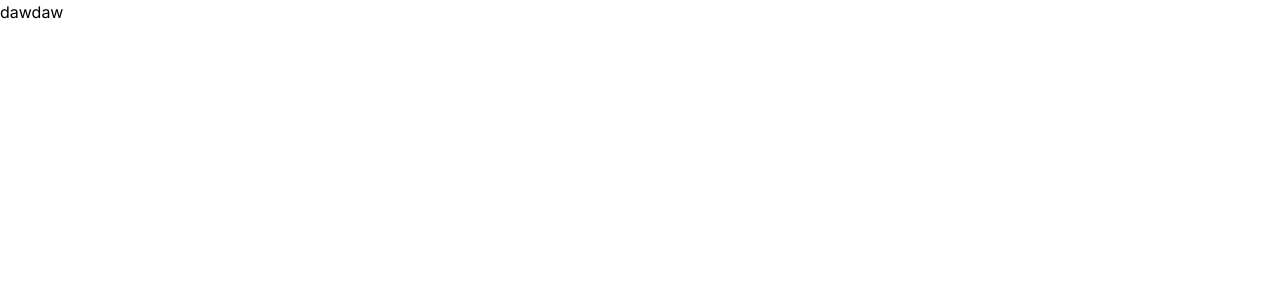
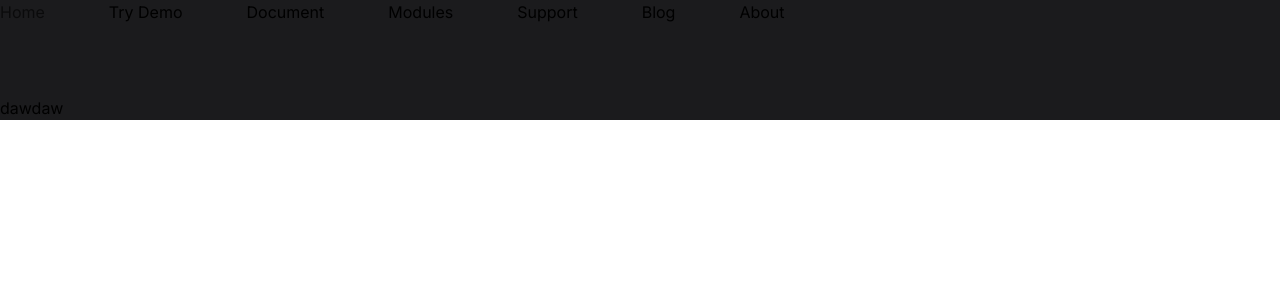
Before and after one commit to alialahverdi/hybridteams, a Next.js app: page / in a window 1280 px wide. Shown: the top 300 px of the page. Built offline with nearby package versions, Linux system fonts and the light colour scheme.

Commit message:
Added applayout

```diff
--- /dev/null
+++ b/app/components/layout/AppLayout/AppLayout.module.scss
@@ -0,0 +1,6 @@
+.container {
+    @apply
+    flex
+    flex-col
+    bg-dark;
+  }
--- /dev/null
+++ b/app/components/layout/AppLayout/AppLayout.tsx
@@ -0,0 +1,25 @@
+import React, { FC, ReactNode } from "react"
+
+// Styles
+import styles from "./AppLayout.module.scss"
+import { cs } from "../../../utils/helper/index"
+
+// Components
+import Header from "./Header"
+
+interface IAppLayout {
+    children: ReactNode
+}
+
+const AppLayout: FC<IAppLayout> = ({
+    children
+}) => {
+    return (
+        <main className={cs(styles.container)}>
+            <Header />
+            <div>{children}</div>
+        </main>
+    )
+}
+
+export default AppLayout
--- /dev/null
+++ b/app/components/layout/AppLayout/Header/Header.module.scss
@@ -0,0 +1,58 @@
+.container {
+    @apply
+    z-50
+    h-24;
+
+    .header{
+        @apply
+        flex
+        text-white
+        items-center
+        justify-between
+        px-20
+        transition-all
+        duration-300
+        py-4;
+        &.scrolled {
+            @apply
+            backdrop-blur-sm
+            bg-dark
+            bg-opacity-40
+            shadow-lg
+            py-4
+            fixed
+            top-0
+            right-0
+            left-0;
+        }
+    }
+}
+
+.rightContainer {
+    @apply
+    flex
+    items-center
+    gap-8
+}
+
+.btn {
+    @apply rounded-lg;
+    &:hover{
+        box-shadow: 0 0 24px 2px rgba(253, 184, 21,.25)
+    }
+}
+
+.ulLinks {
+    @apply
+    flex
+    gap-x-16;
+    li:hover{
+        @apply
+        opacity-60
+        transition;
+    }
+}
+
+.register {
+    @apply rounded-lg;
+}
--- /dev/null
+++ b/app/components/layout/AppLayout/Header/Header.tsx
@@ -0,0 +1,53 @@
+import React, { FC } from "react"
+import Link from "next/link"
+
+// Styles
+import styles from "./Header.module.scss"
+import { cs } from "../../../../utils/helper/index"
+
+
+// Hooks
+// import { useIsTopOfPage } from 'utils/scrollspy'
+
+const Header: FC = () => {
+
+    // const isTopOfPage = useIsTopOfPage()
+
+    return (
+        <header className={cs(styles.container)}>
+            {/* <div className={cs(styles.header, !isTopOfPage ? styles.scrolled : '')}> */}
+            <div className={cs('')}>
+                <div className={cs(styles.rightContainer)}>
+                    <nav>
+                        <ul className={cs(styles.ulLinks)}>
+                            <li>
+                                <Link href="/">Home</Link>
+                            </li>
+                            <li>
+                                <Link href="/demo">Try Demo</Link>
+                            </li>
+                            <li>
+                                <Link href="/document">Document</Link>
+                            </li>
+                            <li>
+                                <Link href="/modules">Modules</Link>
+                            </li>
+                            <li>
+                                <Link href="/about">Support</Link>
+                            </li>
+                            <li>
+                                <Link href="/about">Blog</Link>
+                            </li>
+                            <li>
+                                <Link href="/about">About</Link>
+                            </li>
+                        </ul>
+                    </nav>
+                </div>
+                {/* <img src={LogoIcno} alt='Logo' /> */}
+            </div>
+        </header>
+    )
+}
+
+export default Header
--- /dev/null
+++ b/app/components/layout/AppLayout/Header/index.ts
@@ -0,0 +1 @@
+export { default } from './Header'
--- /dev/null
+++ b/app/components/layout/AppLayout/index.tsx
@@ -0,0 +1 @@
+export { default } from './AppLayout'
--- a/app/page.tsx
+++ b/app/page.tsx
@@ -1,9 +1,10 @@
 import Image from 'next/image'
+import AppLayout from './components/layout/AppLayout'
 
 export default function Home() {
   return (
-    <main className="">
+    <AppLayout>
       dawdaw
-    </main>
+    </AppLayout>
   )
 }
--- /dev/null
+++ b/app/utils/helper/index.ts
@@ -0,0 +1,4 @@
+
+export const cs = (...args: string[]): string => {
+    return [...args].join(' ');
+}
--- a/package.json
+++ b/package.json
@@ -19,6 +19,7 @@
     "postcss": "8.4.31",
     "react": "18.2.0",
     "react-dom": "18.2.0",
+    "sass": "^1.69.4",
     "tailwindcss": "3.3.3",
     "typescript": "5.2.2"
   }
--- a/tailwind.config.js
+++ b/tailwind.config.js
@@ -12,6 +12,15 @@ module.exports = {
         'gradient-conic':
           'conic-gradient(from 180deg at 50% 50%, var(--tw-gradient-stops))',
       },
+      colors: {
+        primary: '#0069A0',
+        secondary: '#FDB815',
+        success: '#00B74A',
+        danger: '#F93154',
+        dark: '#1b1b1d',
+        darkSecondary: '#2b3137',
+        titanium: '#6D6E71'
+      }
     },
   },
   plugins: [],
```
Also changed, not shown: tsconfig.json (+18 -4 lines), 1 other file (tests, documents, lock files or other folders).
